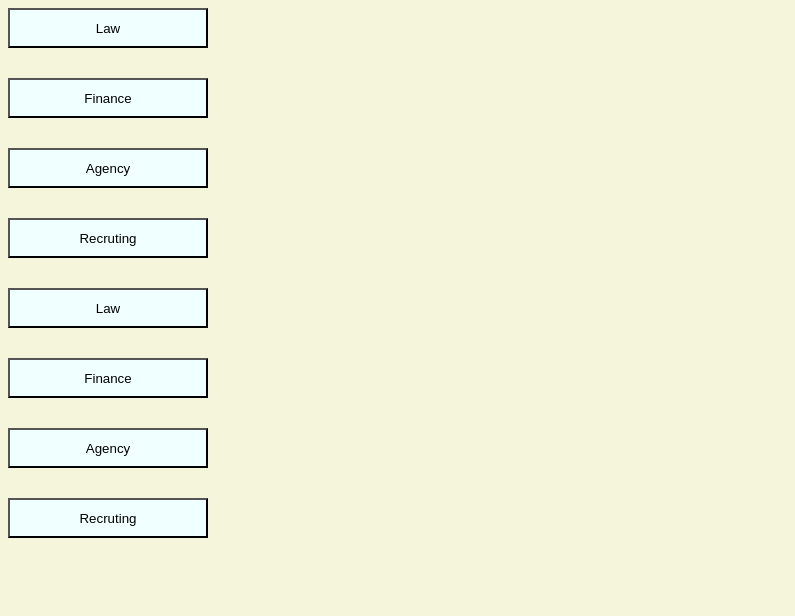
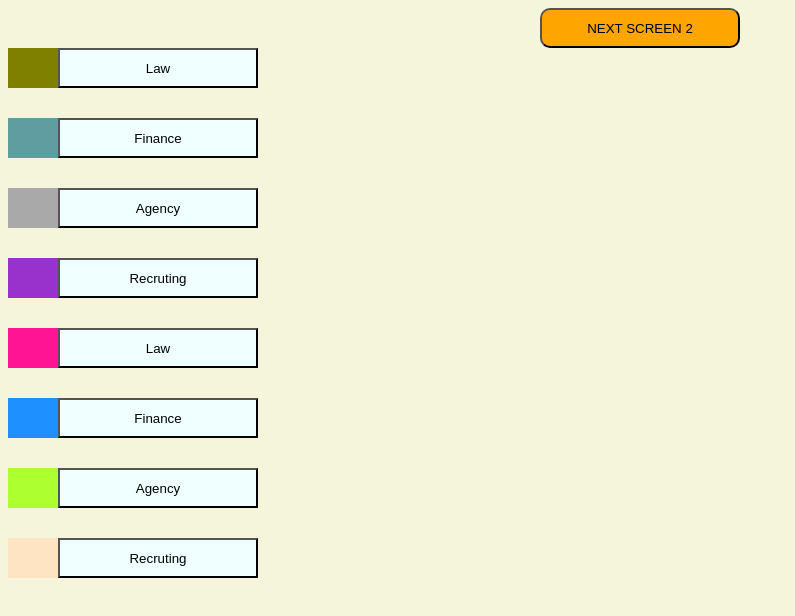
Before and after one commit to Lavitr/proofOfConcept, a React app: page / in a window 1280 px wide. Shown: the top 616 px of the page, without its empty margins (0-795 px from the left). Built offline with nearby package versions, Linux system fonts and the light colour scheme.

Commit message:
Third screen added

```diff
--- a/src/actions/index.js
+++ b/src/actions/index.js
@@ -1,10 +1,14 @@
 
 
 export const userSelected = (name) => ({
-    type: "USER",
+    type: "USER_SELECTED",
     name
 })
 
-export const backToUsers = (name) => ({
-    type: "BACK_TO_USER",
+export const backToMain = (name) => ({
+    type: "BACK_TO_MAIN",
 })
+
+export const nextScreen = (name) => ({
+    type: "NEXT_SCREEN",
+})
--- a/src/containers/App.js
+++ b/src/containers/App.js
@@ -1,20 +1,33 @@
 import React from 'react'
 import List from './List'
+import ListColored from './ListColored'
 import ItemDiagram from './ItemDiagram'
 import { connect } from 'react-redux'
 
-let App = ({ isShownItem }) => (
-    <div >
-        {
-            isShownItem ?
-                <ItemDiagram /> :
-                <List />
-        }
-    </div>
-)
+let App = ({ screen }) => {
+
+    let content
+    switch (screen) {
+        case 'LIST':
+            content = <List />
+            break;
+        case 'DIAGRAM':
+            content = <ItemDiagram />
+            break;
+
+        default:
+            content = <ListColored />
+    }
+
+    return (
+        <div >
+            {content}
+        </div>
+    )
+}
 
 const mapStateToProps = (state) => ({
-    isShownItem: state.isShownItem
+    screen: state.screen
 })
 
 App = connect(
--- a/src/containers/ItemDiagram.js
+++ b/src/containers/ItemDiagram.js
@@ -1,7 +1,7 @@
 import React, { useState, useEffect } from 'react'
 import CanvasJSChart from '../canvasjs.react';
 import { connect } from 'react-redux'
-import { backToUsers } from '../actions'
+import { backToMain  } from '../actions'
 import data from '../Data'
 
 const styleButton = {
@@ -12,7 +12,7 @@ const styleButton = {
     backgroundColor: 'orange'
 }
 
-const colors = [
+export const colors = [
     '#808000',
     '#5F9EA0',
     '#A9A9A9',
@@ -69,13 +69,11 @@ class ItemDiagram extends React.Component {
         for (let i = 0; i < this.columnNumber; i++) {
             arrCenterX.push(Number((columnWidth / 2).toFixed()) + i * columnWidth);
         }
-        console.log('a', arrCenterX);
         // steps:[[4,4],[4,1],[1,3],[4,3],[3,4],[4,4],[4,2],[2,3]]
         let stepY = 110;
         let circleRadius = this.columnNumber > 5 ? 15 : 25
         for (let i = 0; i < this.stepsNumber; i++) {
 
-            console.log(arrCenterX[data.steps[i][0] - 1]);
             ctx.lineWidth = 1;
             ctx.beginPath();
             ctx.arc(arrCenterX[data.steps[i][0] - 1], stepY, circleRadius, 0, 2 * Math.PI);
@@ -116,14 +114,14 @@ class ItemDiagram extends React.Component {
                 ctx.fillRect(rectangulStart, rectStartY, 100, 25);
                 ctx.fillStyle = "black";
                 ctx.font = "12px Arial";
-                ctx.fillText(`${data.steps[i][2]}`, rectangulStart +5, rectStartY + 15);
+                ctx.fillText(`${data.steps[i][2]}`, rectangulStart + 5, rectStartY + 15);
                 /////////
                 // Add event listener for `click` events.
                 canvas.addEventListener('click', function (event) {
                     const x = event.clientX - canvas.offsetLeft;
                     const y = event.clientY - canvas.offsetTop;
                     if (x >= rectangulStart && x <= rectangulStart + 100 && y >= rectStartY && y <= rectStartY + 25) {
-                        window.open(`http://${ data.steps[i][3] }`, '_blank');
+                        window.open(`http://${data.steps[i][3]}`, '_blank');
                     }
                 });
             } else {
@@ -160,7 +158,7 @@ class ItemDiagram extends React.Component {
     render() {
         return (
             <div>
-                <button style={styleButton} onClick={() => { this.props.backToUsers(); }} >BACK</button>
+                <button style={styleButton} onClick={() => { this.props.backToMain(); }} >To Main Screen</button>
                 {/* <div>{this.selectedUserData}</div> */}
                 <canvas id="Canvas" ref="canvas" width={this.canvasWidth} height={this.canvasHeight} style={{ border: '2px solid orange', margin: '0 auto', display: 'block' }} />
             </div>
@@ -173,7 +171,7 @@ const mapStateToProps = (state) => ({
 })
 
 const mapDispatchToProps = {
-    backToUsers
+    backToMain
 }
 
 ItemDiagram = connect(
--- a/src/containers/List.js
+++ b/src/containers/List.js
@@ -1,6 +1,6 @@
 import React from 'react'
 import { connect } from 'react-redux'
-import { userSelected } from '../actions'
+import { userSelected, backToMain } from '../actions'
 import data from '../Data'
 
 const styleButton = {
@@ -11,11 +11,17 @@ const styleButton = {
   backgroundColor: 'azure'
 }
 
-let List = ({ stateObject, userSelected }) => (
+let List = ({ stateObject, userSelected, backToMain }) => (
 
   <div >
+    <button
+      style={{ ...styleButton, ...{ margin: '0 auto', backgroundColor: 'orange', borderRadius: '10px' } }}
+      onClick={() => { backToMain(); }}
+    >
+      To Main Screen
+    </button>
     {
-      data.columns.map((item) => <button style={styleButton} onClick={() => { userSelected(item.name); }} >{item.name}</button>)
+      data.columns.map((item, index) => <button key={index} style={styleButton} onClick={() => { userSelected(item.name); }} >{item.name}</button>)
     }
   </div>
 
@@ -26,7 +32,8 @@ const mapStateToProps = (state) => ({
 })
 
 const mapDispatchToProps = {
-  userSelected
+  userSelected,
+  backToMain
 }
 
 List = connect(
--- /dev/null
+++ b/src/containers/ListColored.js
@@ -0,0 +1,49 @@
+import React from 'react'
+import { connect } from 'react-redux'
+import { userSelected, nextScreen } from '../actions'
+import data from '../Data'
+import { colors } from './ItemDiagram'
+
+const styleButton = {
+    display: 'block',
+    marginBottom: '30px',
+    height: '40px',
+    width: '200px',
+    backgroundColor: 'azure'
+}
+
+let ListColored = ({ stateObject, userSelected, nextScreen }) => (
+
+    <div >
+        <button
+            style={{ ...styleButton, ...{ margin: '0 auto', backgroundColor: 'orange', borderRadius: '10px' } }}
+            onClick={() => { nextScreen(); }} >
+            NEXT SCREEN 2
+            </button>
+        {
+            data.columns.map((item, index) => (
+                <div key={index}>
+                    <div style={{ float:'left', width: '50px', height: '40px', backgroundColor: colors[index] }}></div>
+                    <button style={styleButton} onClick={() => { userSelected(item.name); }}>{item.name}</button>
+                </div>
+            ))
+        }
+    </div>
+
+)
+
+const mapStateToProps = (state) => ({
+    stateObject: state
+})
+
+const mapDispatchToProps = {
+    userSelected,
+    nextScreen
+}
+
+ListColored = connect(
+    mapStateToProps,
+    mapDispatchToProps
+)(ListColored)
+
+export default ListColored;
--- a/src/reducers/index.js
+++ b/src/reducers/index.js
@@ -1,10 +1,12 @@
 
-const reducer = (state = { isShownItem: false }, action) => {
+const reducer = (state = { screen: 'MAIN' }, action) => {
   switch (action.type) {
-    case 'USER':
-      return { ...state, name: action.name, isShownItem: true };
-    case 'BACK_TO_USER':
-      return { ...state, name: action.name, isShownItem: false };
+    case 'USER_SELECTED':
+      return { ...state, name: action.name, screen: "DIAGRAM" };
+    case 'BACK_TO_MAIN':
+      return { ...state, name: action.name, screen: "MAIN" };
+    case 'NEXT_SCREEN':
+      return { ...state, name: action.name, screen: "LIST" };
     default:
       return state;
   }
```
Also changed, not shown: src/Data/index.js (+19 -19 lines).
